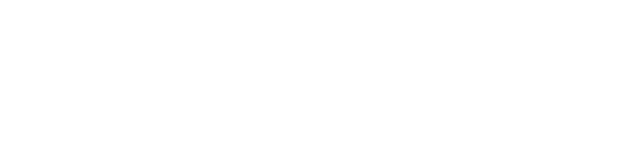
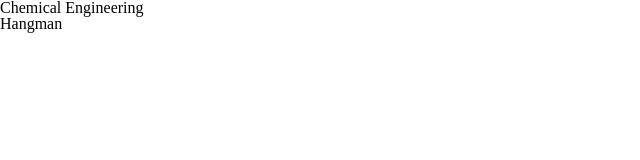
Before and after one commit to krizzm0/Hangman-Game, a plain HTML site: page index.html in a window 1280 px wide. Shown: the whole page, without its empty margins (0-640 px from the left). Drawn offline with Linux system fonts and the light colour scheme.

Commit message:
started body html, added header

```diff
--- a/index.html
+++ b/index.html
@@ -8,4 +8,11 @@
 	<link rel="stylesheet" type="text/css" href="assets/css/style.css">
 </head>
 
+<body>
+	<header>
+		<h1>Chemical Engineering</h1>
+		<h2>Hangman</h2>
+	</header>
+</body>
+
 </html>
```
